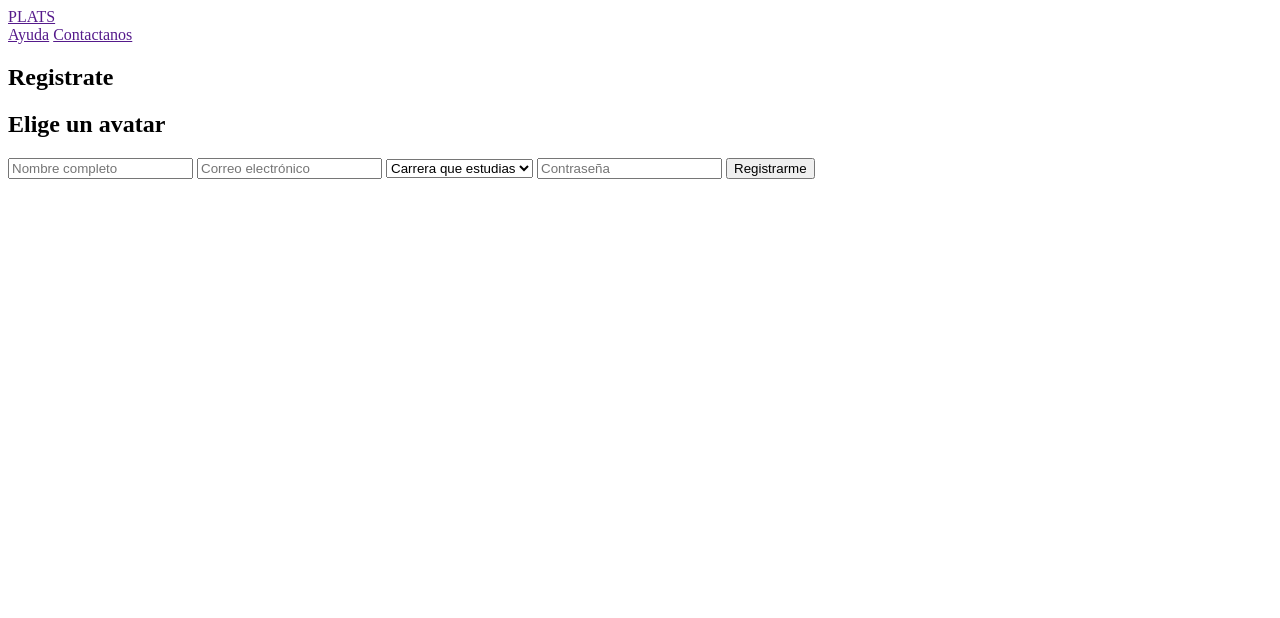
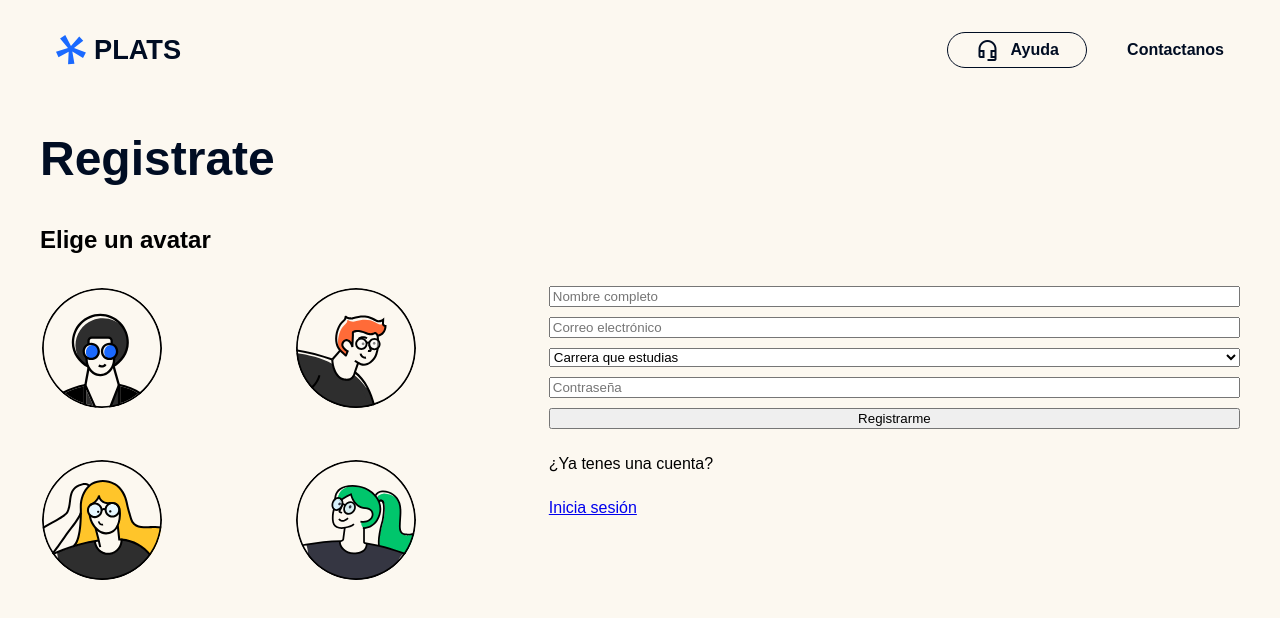
Before and after one commit to avrilestefan/Plats-Programacion2, a plain HTML site: page Ob2P2/registrarse.html in a window 1280 px wide. Drawn offline with nearby package versions, Linux system fonts and the light colour scheme.

Commit message:
pusheo cambios

```diff
--- /dev/null
+++ b/Ob2P2/header1.js
@@ -0,0 +1,19 @@
+//Header login y registro//
+
+document.addEventListener("DOMContentLoaded", () => {
+    const header = `
+        <header>
+            <a href="#" class="logo">
+                <img src="../img/logoPlats.svg" alt="PLATS logo">
+                PLATS
+            </a>
+            <nav>
+                <a href="">
+                <span class="material-symbols-outlined">headset_mic</span>Ayuda</a>
+                <a href="">Contactanos</a>
+            </nav>
+        </header>
+    `;
+
+    document.body.insertAdjacentHTML("afterbegin", header);
+});
--- a/Ob2P2/registrarse.html
+++ b/Ob2P2/registrarse.html
@@ -4,32 +4,31 @@
     <meta charset="UTF-8">
     <meta name="viewport" content="width=device-width, initial-scale=1.0">
     <title>Registro Plats</title>
+    <link rel="stylesheet" href="registro.css">
+    <link rel="stylesheet" href="https://fonts.googleapis.com/css2?family=Material+Symbols+Outlined" />
+
 </head>
 <body>
-    <header>
-        <a href="">PLATS</a>
-        <div>
-            <a href="">Ayuda</a>
-            <a href="">Contactanos</a>
-        </div>
-    </header>
     <section>
         <h1>Registrate</h1>
+        <h2>Elige un avatar</h2>
         <div class="campoRegistro">
             <div class="avatares">
-                <h2>Elige un avatar</h2>
-                <!-- Esto seria con un array -->
+            <!-- array avatares -->
             </div>
             <div class="inputsRegistro">
                 <input type="text" id="nameField" placeholder="Nombre completo">
                 <input type="text" id="mailField" placeholder="Correo electrónico">
                 <select name="" id="selectCarrera">
-                    <option value="">Carrera que estudias</option>
+                    <option value="" disabled selected>Carrera que estudias</option>
                 </select>
                 <input type="text" id="passwordField" placeholder="Contraseña">
                 <button id="btnRegistrarme">Registrarme</button>
+                <p>¿Ya tenes una cuenta?</p><a href="./login.html">Inicia sesión</a>
             </div>
         </div>
     </section>
+    <script src="header1.js"></script>
+    <script src="registrarse.js"></script>
 </body>
 </html>
--- /dev/null
+++ b/Ob2P2/registrarse.js
@@ -0,0 +1,102 @@
+//SELECCION DE AVATARES
+const contenedorAvatares = document.querySelector(".avatares");
+
+//Variable global donde se guardará cuál avatar eligió el usuario
+let avatarSeleccionado = null;
+
+const avatares = [
+    "../img/avatarH1.svg",
+    "../img/avatarH2.svg",
+    "../img/avatarM1.svg",
+    "../img/avatarM2.svg"
+];
+
+//Genero los avatares + evento click de selección
+avatares.forEach(url => {
+    const img = document.createElement("img");
+    img.src = url;
+    img.classList.add("avatarIcon");
+
+    img.addEventListener("click", () => {
+        avatarSeleccionado = url;
+
+        // Quitar selección a todos
+        document.querySelectorAll(".avatarIcon").forEach(a =>
+            a.classList.remove("selected")
+        );
+
+        // Marcar seleccionado
+        img.classList.add("selected");
+    });
+
+    contenedorAvatares.appendChild(img);
+});
+
+/*SELECT de CARRERAS*/
+const arrayCarreras = [
+    "Licenciatura en Comunicación",
+    "Licenciatura en Diseño Multimedia",
+    "Licenciatura en Ingeniería en Sistemas",
+    "Licenciatura en Gerencia y Administración",
+    "Licenciatura en Animación y Videojuegos",
+    "Licenciatura en Estudios Internacionales",
+    "Licenciatura en Biotecnología"
+];
+
+const selectCarrera = document.querySelector("#selectCarrera");
+
+arrayCarreras.forEach(carrera => {
+    const option = document.createElement("option");
+    option.value = carrera
+    option.textContent = carrera
+    selectCarrera.appendChild(option)
+});
+
+//los otros CAMPOS de registro
+const btn = document.querySelector("#btnRegistrarme");
+
+btn.addEventListener("click", async () => {
+    const nombre = document.querySelector("#nameField").value;
+    const email = document.querySelector("#mailField").value;
+    const carrera = document.querySelector("#selectCarrera").value;
+    const password = document.querySelector("#passwordField").value;
+
+    if (!nombre || !email || !password) {
+        alert("Completa todos los campos");
+        return;
+    }
+
+    if (!avatarSeleccionado) {
+        alert("Elegí un avatar antes de registrarte");
+        return;
+    }
+
+    const nuevoUsuario = {
+    correo: email,
+    pass: password,
+    datos:{
+        nombre: nombre,
+        carrera: carrera,
+        perfil: avatarSeleccionado
+        }
+    };
+
+    try {
+        const res = await fetch("http://localhost:3000/registrarse", {
+            method: "POST",
+            headers: {"Content-Type": "application/json"},
+            body: JSON.stringify(nuevoUsuario)
+        });
+
+        const data = await res.text();
+        alert(data);
+
+        if (data.includes("éxito")) {
+            window.location.href = "login.html";
+        }
+
+    } catch (error) {
+        console.error("Error al registrarse:", error);
+        alert("Hubo un error al registrarse");
+    }
+});
--- /dev/null
+++ b/Ob2P2/registro.css
@@ -0,0 +1,134 @@
+@import url('https://fonts.googleapis.com/css2?family=Noto+Sans+Thai+Looped:wght@100..900&display=swap');
+
+:root {
+    --color-primario: #000d23;
+    --color-link: #374151;
+    --color-acento: #007bff;
+}
+
+body {
+    font-family: 'Noto Sans Thai Looped', sans-serif;
+    background-color: #fcf8f0;
+}
+
+/*--------HEADER REGISTRO-LOGIN---------*/
+
+header {
+    display: flex;
+    padding: 1.5rem 3rem;
+    justify-content: space-between;
+    align-items: center;
+    background-color: transparent;
+}
+
+.logo {
+    display: flex;
+    align-items: center;
+    gap: 0.5rem;
+    font-size: 1.7rem;
+    color: var(--color-primario);
+    text-decoration: none;
+    font-weight: bold;
+}
+
+.logo img {
+    height: 30px;
+    width: auto;
+}
+
+nav {
+    display: flex;
+    align-items: center;
+    gap: 2.5rem;
+
+    a{
+        font-size: 1em;
+        font-weight: 700;
+    }
+}
+
+/*ayuda*/
+nav a:first-child {
+    display: flex;
+    gap: 0.7rem;
+    align-items: center;
+    padding: 0.3rem 1.7rem;
+    text-decoration: none;
+    color: var(--color-primario);
+    border-radius: 20px;
+    border: 1px solid var(--color-primario);
+    transition: 0.2s;
+}
+
+nav a:first-child:hover {
+    background-color: var(--color-primario);
+    color: #fff;
+}
+
+/* icono */
+.material-symbols-outlined {
+    font-size: 16px;
+}
+
+/*contactanos*/
+nav a:last-child:hover {
+    color: var(--color-acento);
+}
+
+nav a:last-child {
+    text-decoration: none;
+    color: var(--color-primario);
+}
+
+/*--------REGISTRO---------*/
+
+section {
+    max-width: 1200px;
+    margin: 0 auto;
+    padding: 0 2rem;
+}
+
+h1{
+    font-size: 3rem;
+    color: var(--color-primario);
+}
+
+.campoRegistro {
+    display: flex;
+    gap: 3rem;
+    margin-top: 2rem;
+}
+
+/*----AVATAR----*/
+.avatares {
+    display: grid;
+    grid-template-columns: repeat(2, 1fr);
+    gap: 3rem;
+    width: 40%;
+}
+
+.avatarIcon {
+    width: 120px;
+    height: 120px;
+    cursor: pointer;
+    border-radius: 100px;
+    transition: transform 0.2s, border 0.2s, background 0.2s;
+    border: 2px solid transparent;
+}
+
+.avatarIcon:hover {
+    transform: scale(1.05);
+}
+
+/*del avatar seleccionado*/
+.avatarIcon.selected {
+    border: 3px solid var(--color-acento);
+    transform: scale(1.1);
+}
+
+.inputsRegistro{
+    width: 60%;
+    display: flex;
+    flex-direction: column;
+    gap: 10px;
+}
```
Also changed, not shown: Ob2P2/login.html (+4 -8 lines), img/avatarH1.svg (added), img/avatarH2.svg (added), img/avatarM1.svg (added), img/avatarM2.svg (added), img/logoPlats.svg (added), 1 other file.
